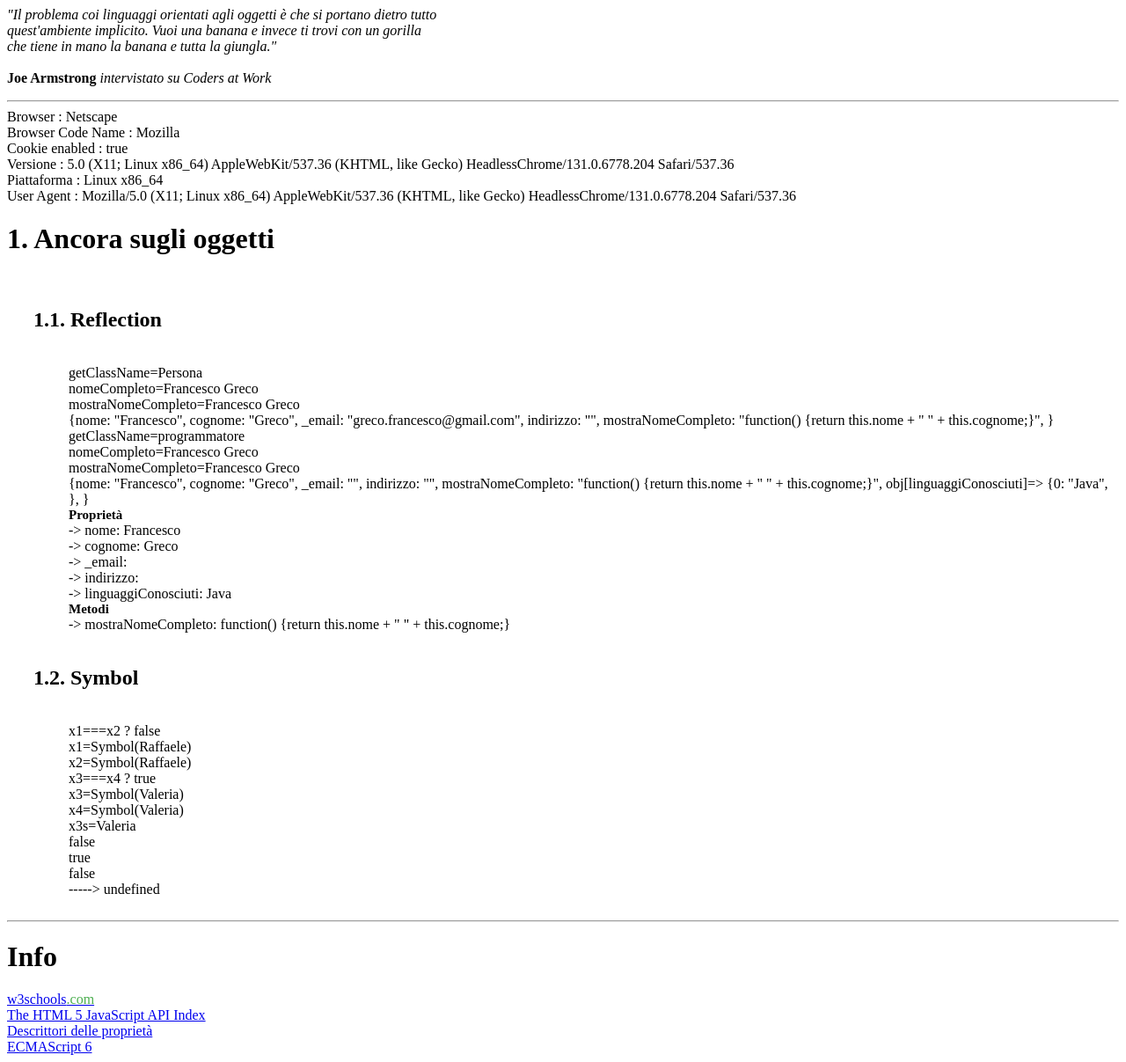
After one commit to Ficcadenti/js-example, a PHP site: the page made by Lezione-05 - Vita segreta degli oggetti/esempio_20.html in a window 1280 px wide. The commit adds this page. Shown: the whole page at 88% size. Run offline with PHP 8.4, Linux system fonts and the light colour scheme.

Commit message:
Utilizzo di Symbol

```diff
--- /dev/null
+++ b/Lezione-05 - Vita segreta degli oggetti/esempio_20.html
@@ -0,0 +1,217 @@
+<!--
+	#
+	# MODULE DESCRIPTION:
+	# esempio_20.html
+	#
+	#
+	# AUTHORS:
+	# Author Name		Raffaele Ficcadenti
+	# Author email		raffaele.ficcadenti@gmail.com
+	#
+	#
+	# HISTORY:
+	# -[Date]-      -[Who]-               -[What]-
+	# 29-11-2016    Ficcadenti Raffaele
+	# -
+-->
+
+<hmtl>
+
+<head>
+	<title>sorgente: esempio_20.html</title>
+	<!-- Sezione per i CSS -->
+	<link rel="stylesheet" type="text/css" href="../assets/css/default.css">
+</head>
+
+<body>
+	<p>
+		<i>
+			"Il problema coi linguaggi orientati agli oggetti &egrave; che si portano dietro tutto<br>
+			quest'ambiente implicito. Vuoi una banana e invece ti trovi con un gorilla<br>
+			che tiene in mano la banana e tutta la giungla."<br>
+		</i>
+		<br>
+		<strong>Joe Armstrong</strong><i> intervistato su Coders at Work</i>
+	</p>
+	<hr>
+
+	<script type="application/x-javascript" src="../assets/lib/my_scripts.js"></script>
+	<script type="application/x-javascript">
+		infoBrowser();
+		capitolo("Ancora sugli oggetti");
+
+		paragrafo("Reflection");
+			class Persona
+			{
+
+			    constructor(nome, cognome)
+			    {
+			        this.nome = nome;
+			        this.cognome = cognome;
+			        this._email = "";
+			        this.indirizzo = "";
+			        this.mostraNomeCompleto = function() {return this.nome + " " + this.cognome;};
+			    }
+
+			    nomeCompleto()
+			    {
+			        return this.nome + " " + this.cognome;
+			    }
+
+			    getClassName()
+			    {
+            		return Persona.name;
+        		}
+
+			    get email()
+			    {
+			    	return this._email;
+			    }
+
+    			set email(value)
+    			{
+					var emailRegExp = /\w+@\w+\.\w{2,4}/i;
+					if (emailRegExp.test(value))
+					{
+						this._email = value;
+					}
+					else
+					{
+						println("l'e-mail inserita ["+value+"] non \xE9 valida!");
+					}
+				}
+
+			}
+
+			class programmatore extends Persona
+			{
+
+			    constructor(nome, cognome)
+			    {
+			        super(nome, cognome);
+			        this.linguaggiConosciuti = [];
+			    }
+
+			    getClassName()
+			    {
+            		return programmatore.name;
+        		}
+			}
+
+			var grecoFrancesco=new Persona("Francesco","Greco");
+			println("getClassName="+grecoFrancesco.getClassName());
+			println("nomeCompleto="+grecoFrancesco.nomeCompleto());
+			println("mostraNomeCompleto="+grecoFrancesco.mostraNomeCompleto());
+
+
+			grecoFrancesco.email="greco.francesco@gmail.com";
+			stampaObj(grecoFrancesco);
+			console.log("grecoFrancesco",grecoFrancesco);
+
+			var prg=new programmatore("Francesco","Greco");
+			println("getClassName="+prg.getClassName());
+			println("nomeCompleto="+prg.nomeCompleto());
+			println("mostraNomeCompleto="+prg.mostraNomeCompleto());
+			prg.linguaggiConosciuti.push("Java");
+
+			stampaObj(prg);
+
+			console.log("prg",prg);
+			console.log("prototipo",Object.getPrototypeOf(prg));
+
+			var p;
+			println("<b>Propriet\xE0</b>")
+			for (p in prg)
+			{
+				if ((typeof prg[p] != "function" && prg.hasOwnProperty(p)) )
+				{
+					println(" -> "+p+": "+prg[p]);
+				}
+			}
+
+			println("<b>Metodi</b>");
+
+			for (p in prg)
+			{
+				if ( (typeof prg[p] == "function" && prg.hasOwnProperty(p)) )
+				{
+					println(" -> "+p+": "+grecoFrancesco[p]);
+				}
+			}
+		chiudiparagrafo();
+
+		paragrafo("Symbol");
+
+			var x1 = Symbol("Raffaele");
+			var x2 = Symbol("Raffaele");
+			console.log(x1); //risultato: Symbol()
+			console.log(typeof x1);  //risultato: symbol
+
+			println("x1===x2 ? "+(x1===x2));
+			println("x1="+x1.toString());
+			println("x2="+x2.toString());
+
+			var x3 = Symbol.for("Valeria");
+			var x4 = Symbol.for("Valeria");
+
+			println("x3===x4 ? "+(x3===x4));
+			println("x3="+x3.toString());
+			println("x4="+x4.toString());
+
+			var x3s = Symbol.keyFor(x3);
+			println("x3s="+x3s);
+
+			var item1 = { descrizione: "Prodotto A", prezzo: 24.5 };
+			item1.id=Symbol();
+
+			var item2 = { descrizione: "Prodotto A", prezzo: 24.5 };
+			item2.id=Symbol();
+
+			println(item1.id==item2.id);
+
+			/* utilizzo di Symbol per enumerazioni, vedi file ../assets/lib/my_scripts.js */
+
+			function isGiornoLavorativo(giorno)
+			{
+			    switch(giorno)
+			    {
+			    	case giorniDellaSettimana.lunedi:
+			    	case giorniDellaSettimana.martedi:
+			    	case giorniDellaSettimana.mercoledi:
+			    	case giorniDellaSettimana.giovedi:
+			    	case giorniDellaSettimana.venerdi:
+			    	{
+			    		return true;
+			    	}break;
+			    	case giorniDellaSettimana.sabato:
+			    	case giorniDellaSettimana.domenica:
+			    	{
+			    		return false;
+			    	}break;
+
+			    	default:
+			    	{
+			    		return undefined;
+			    	}break;
+			    }
+			}
+
+			println(isGiornoLavorativo(giorniDellaSettimana.lunedi)); //true
+			println(isGiornoLavorativo(giorniDellaSettimana.sabato)); //false
+			println("-----> "+isGiornoLavorativo(8));
+
+		chiudiparagrafo();
+
+	</script>
+
+	<hr>
+	<div id="info">
+		<h1>Info</h1>
+		<a href="http://www.w3schools.com/js/default.asp" target="_blank">w3schools<span class="dotcom">.com</span></a><br>
+		<a href="http://html5index.org/index.html" target="_blank">The HTML 5 JavaScript API Index</a><br>
+		<a href="./tab1.html" target="_blank">Descrittori delle propriet&agrave;</a><br>
+		<a href="http://es6-features.org/#Constants" target="_blank">ECMAScript 6</a>
+	</div>
+
+</body>
+</hmtl>
--- a/assets/lib/my_scripts.js
+++ b/assets/lib/my_scripts.js
@@ -83,3 +83,14 @@ function stampaObj(obj)
 
 	println("}");
 }
+
+var giorniDellaSettimana = {
+
+    lunedi:    Symbol(),
+    martedi:   Symbol(),
+    mercoledi: Symbol(),
+    giovedi:   Symbol(),
+    venerdi:   Symbol(),
+    sabato:    Symbol(),
+    domenica:  Symbol()
+};
--- a/index.php
+++ b/index.php
@@ -101,6 +101,8 @@ http://www.w3.org/TR/html4/frameset.dtd>
 					<br>
 					<li><b><a href="<?php echo $path_sviluppo?>Lezione-05 - Vita segreta degli oggetti/esempio_17.html" target="_blank">esempio_17.html</a></b>: Protptipi.</li>
 					<li><b><a href="<?php echo $path_sviluppo?>Lezione-05 - Vita segreta degli oggetti/esempio_18.html" target="_blank">esempio_18.html</a></b>: Costruttori.</li>
+					<li><b><a href="<?php echo $path_sviluppo?>Lezione-05 - Vita segreta degli oggetti/esempio_19.html" target="_blank">esempio_19.html</a></b>: ECMAScript 6 - Definire un oggetto con 'class'.</li>
+					<li><b><a href="<?php echo $path_sviluppo?>Lezione-05 - Vita segreta degli oggetti/esempio_20.html" target="_blank">esempio_19.html</a></b>: Reflection.</li>
 					<br>
 				</ul>
 			</li>
```
Also changed, not shown: Lezione-05 - Vita segreta degli oggetti/esempio_18.html (+21 -59 lines), Lezione-05 - Vita segreta degli oggetti/esempio_19.html (added, +116 -0 lines), README.md.
